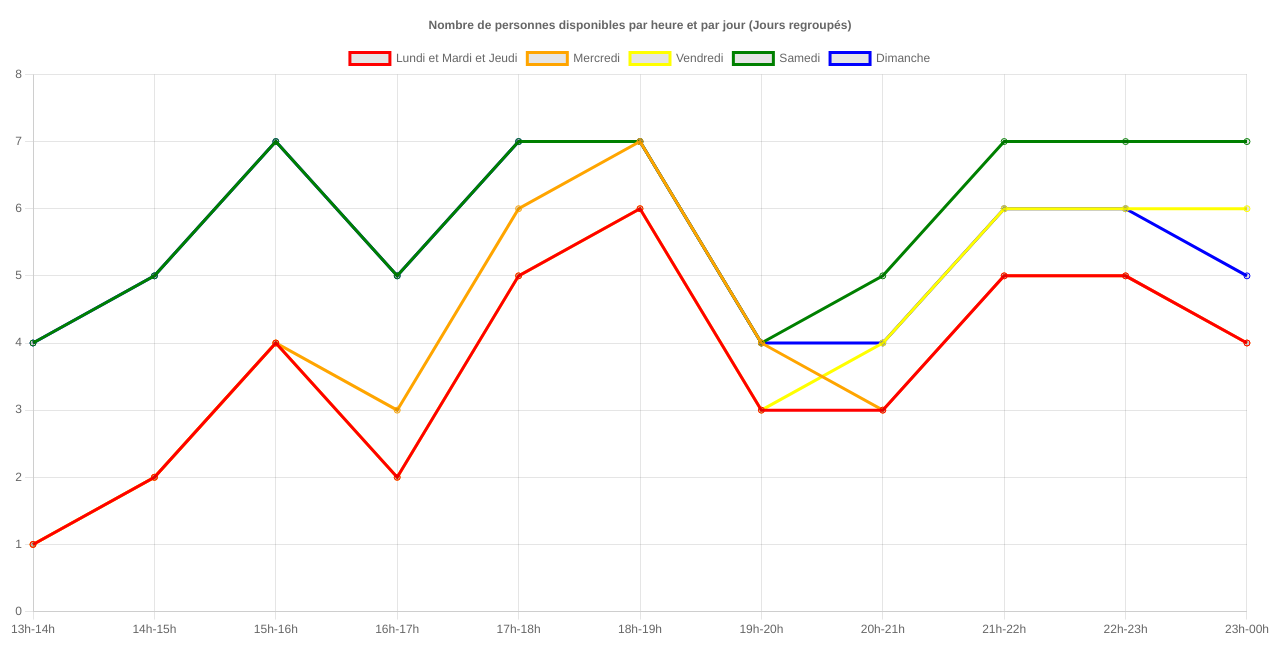
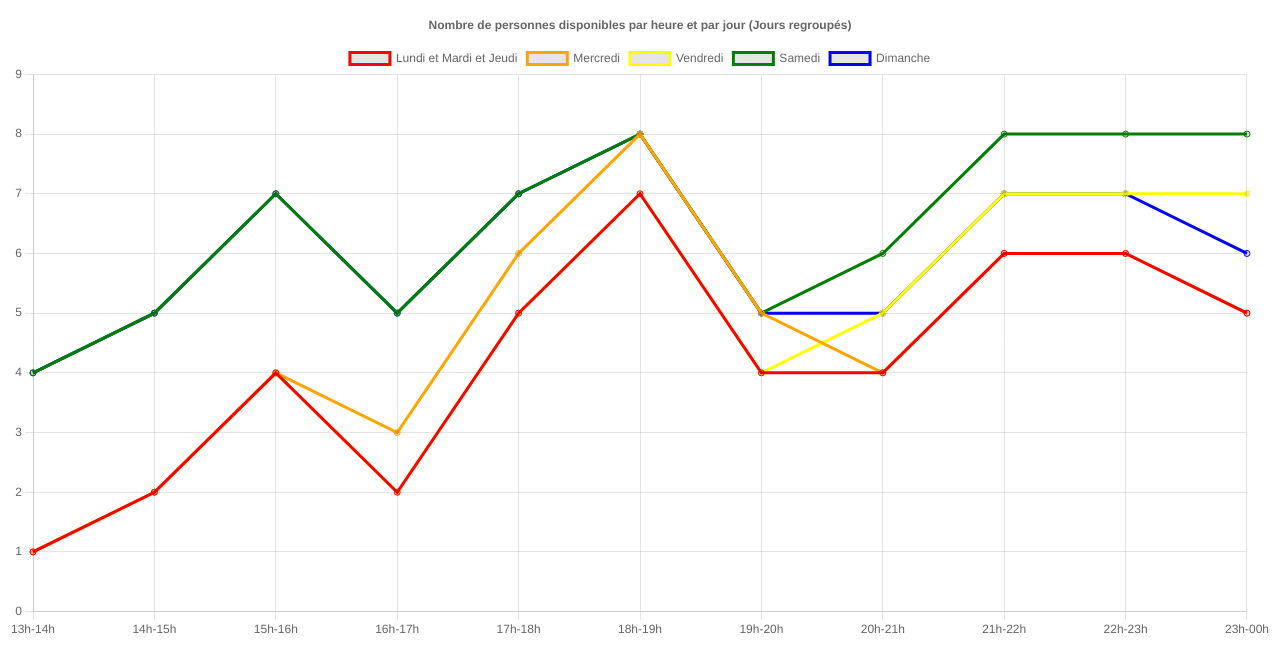
Before and after one commit to LSSD-Community/statistics, a plain HTML site: page index.html in a window 1280 px wide. Drawn offline with nearby package versions, Linux system fonts and the light colour scheme.

Commit message:
Update index.html

```diff
--- a/index.html
+++ b/index.html
@@ -128,6 +128,23 @@
                     ['Lundi', 'Mardi', 'Mercredi', 'Jeudi', 'Vendredi', 'Samedi', 'Dimanche'],
                     ['Lundi', 'Mardi', 'Mercredi', 'Jeudi', 'Vendredi', 'Samedi', 'Dimanche']
                 ]
+            },
+            {
+                nom: 'x8',
+                prenom: 'x8',
+                horaires: [
+                    [],
+                    [],
+                    [],
+                    [],
+                    [],
+                    ['Lundi', 'Mardi', 'Mercredi', 'Jeudi', 'Vendredi', 'Samedi', 'Dimanche'],
+                    ['Lundi', 'Mardi', 'Mercredi', 'Jeudi', 'Vendredi', 'Samedi', 'Dimanche'],
+                    ['Lundi', 'Mardi', 'Mercredi', 'Jeudi', 'Vendredi', 'Samedi', 'Dimanche'],
+                    ['Lundi', 'Mardi', 'Mercredi', 'Jeudi', 'Vendredi', 'Samedi', 'Dimanche'],
+                    ['Lundi', 'Mardi', 'Mercredi', 'Jeudi', 'Vendredi', 'Samedi', 'Dimanche'],
+                    ['Lundi', 'Mardi', 'Mercredi', 'Jeudi', 'Vendredi', 'Samedi', 'Dimanche']
+                ]
             }
         ];
 
```
